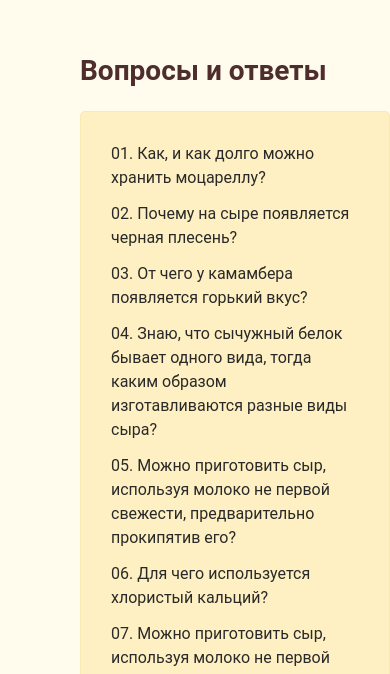
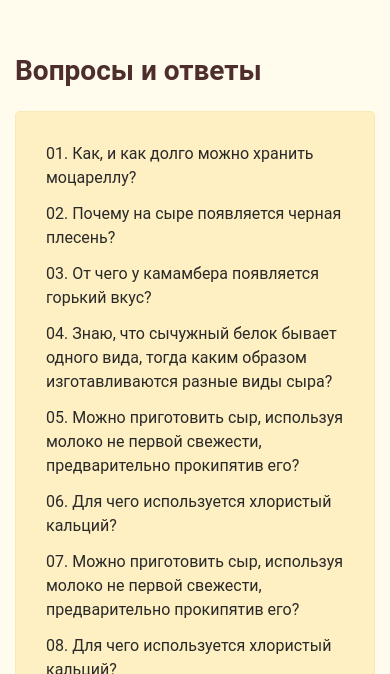
Before and after one commit to unnamed-ii/react-cheese-shop, a React (Create React App) app: page /questions-and-answers in a window 390 px wide. Shown: the part 170-844 px from the top of the page. Built offline with nearby package versions, Linux system fonts and the light colour scheme.

Commit message:
added adaptive for qa page

```diff
--- a/src/pages/qa/style.scss
+++ b/src/pages/qa/style.scss
@@ -55,3 +55,14 @@
     }
   }
 }
+
+@media (max-width: 1200px) {
+  .qa {
+    &__inner {
+      &-content {
+        margin-left: 0;
+        padding: 0 15px;
+      }
+    }
+  }
+}
```
